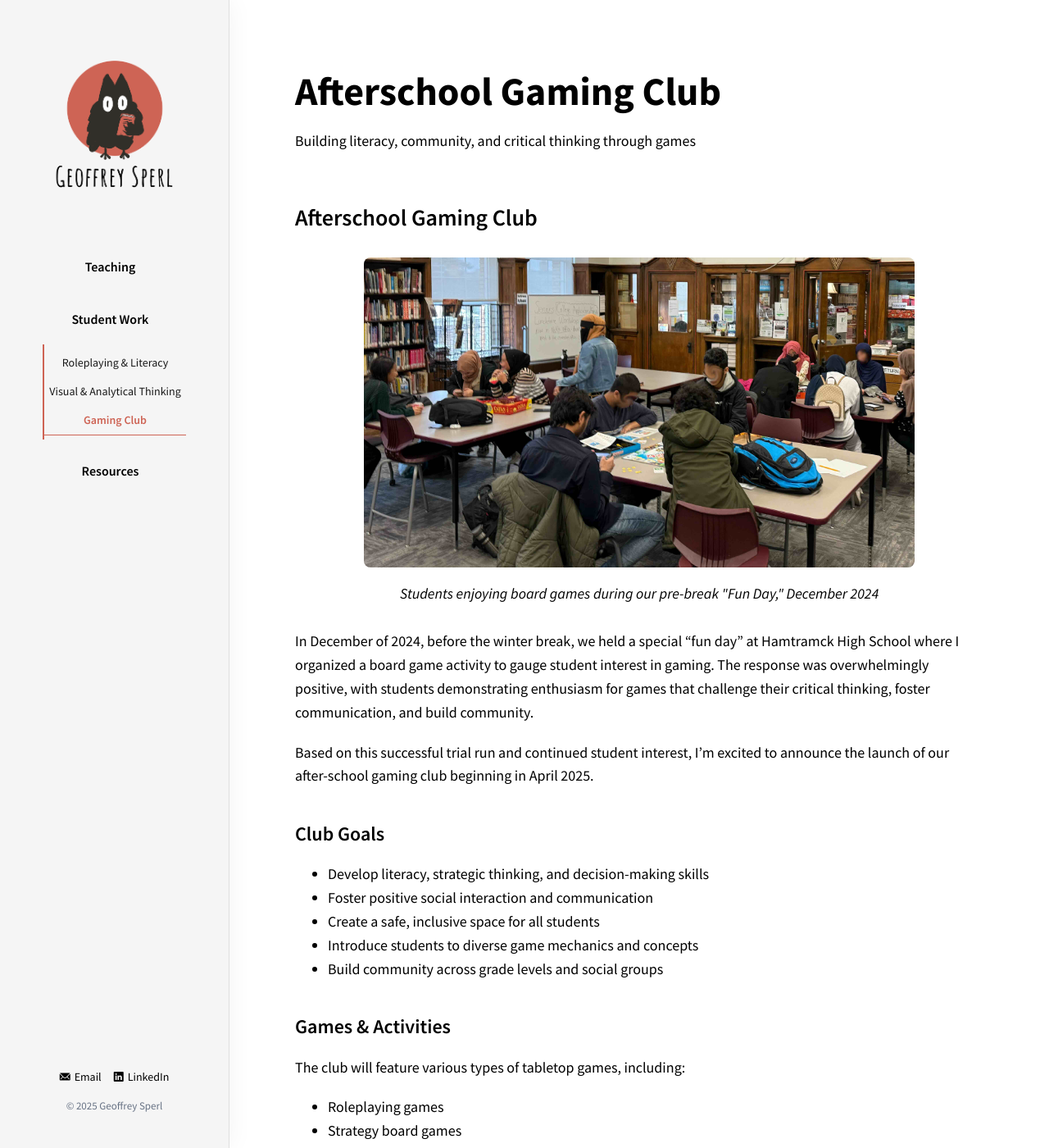
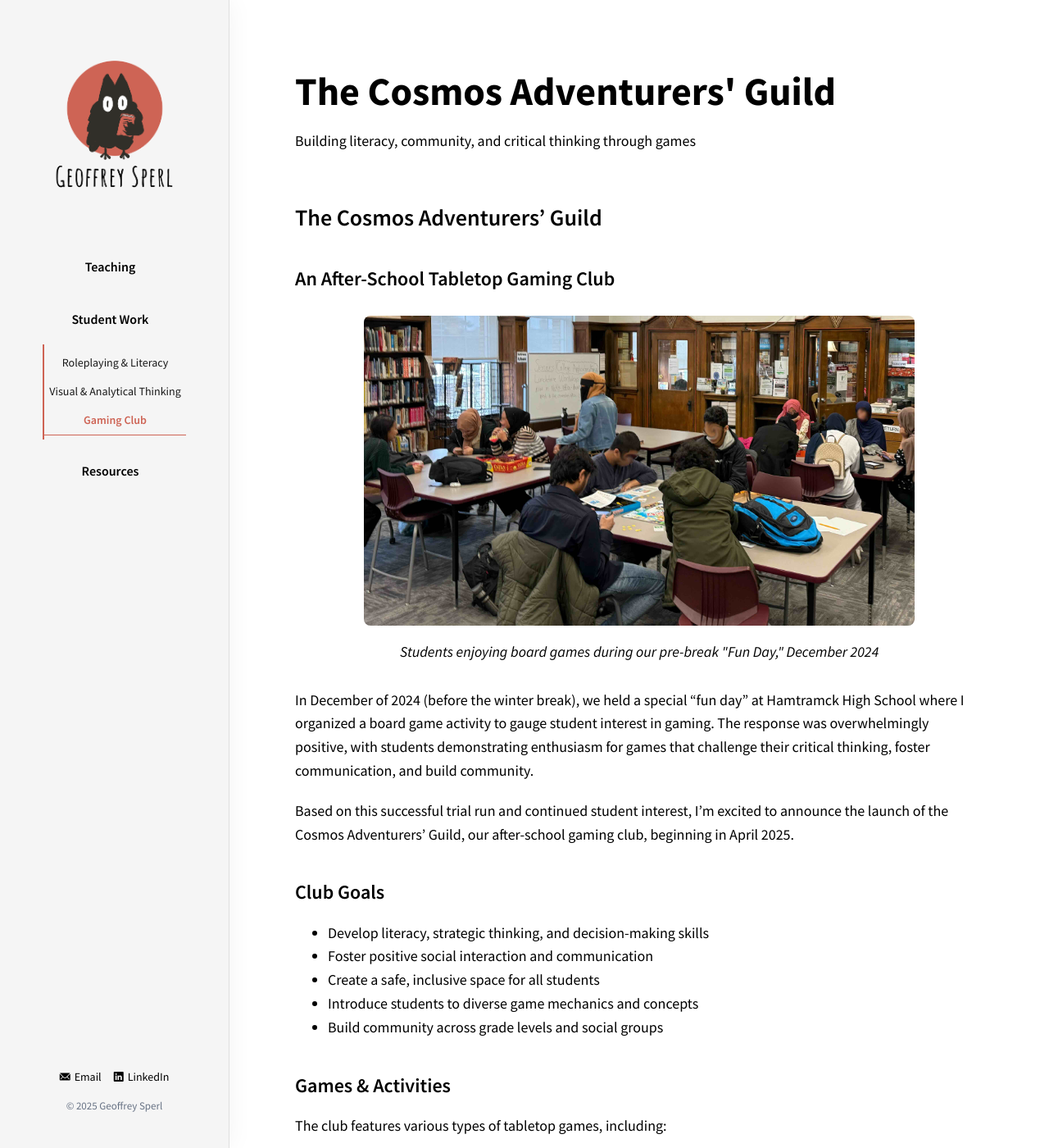
Before and after one commit to geoffreysperl/teaching, a Jekyll site: the page built from _pages/student-work-gaming-club.md, in a window 1280 px wide and 1400 px high. Shown: the whole window at 82% size. Built offline with Jekyll 4.4.1, drawn with Linux system fonts in a browser that asks for light colours.

Commit message:
Update on gaming club

```diff
--- a/_pages/student-work-gaming-club.md
+++ b/_pages/student-work-gaming-club.md
@@ -1,20 +1,21 @@
 ---
 layout: page
-title: Afterschool Gaming Club
+title: The Cosmos Adventurers' Guild
 description: Building literacy, community, and critical thinking through games
 permalink: /student-work/gaming-club/
 ---
 
-## Afterschool Gaming Club
+## The Cosmos Adventurers' Guild
+### An After-School Tabletop Gaming Club
 
 <div style="text-align: center; margin: 30px 0;">
   <img src="/media/images/fun_day.jpg" alt="Students playing board games" style="max-width: 80%; border-radius: 8px;">
   <p><em>Students enjoying board games during our pre-break "Fun Day," December 2024</em></p>
 </div>
 
-In December of 2024, before the winter break, we held a special "fun day" at Hamtramck High School where I organized a board game activity to gauge student interest in gaming. The response was overwhelmingly positive, with students demonstrating enthusiasm for games that challenge their critical thinking, foster communication, and build community.
+In December of 2024 (before the winter break), we held a special "fun day" at Hamtramck High School where I organized a board game activity to gauge student interest in gaming. The response was overwhelmingly positive, with students demonstrating enthusiasm for games that challenge their critical thinking, foster communication, and build community.
 
-Based on this successful trial run and continued student interest, I'm excited to announce the launch of our after-school gaming club beginning in April 2025.
+Based on this successful trial run and continued student interest, I'm excited to announce the launch of the Cosmos Adventurers' Guild, our after-school gaming club, beginning in April 2025.
 
 ### Club Goals
 
@@ -26,7 +27,7 @@ Based on this successful trial run and continued student interest, I'm excited t
 
 ### Games & Activities
 
-The club will feature various types of tabletop games, including:
+The club features various types of tabletop games, including:
 
 * Roleplaying games
 * Strategy board games
```
